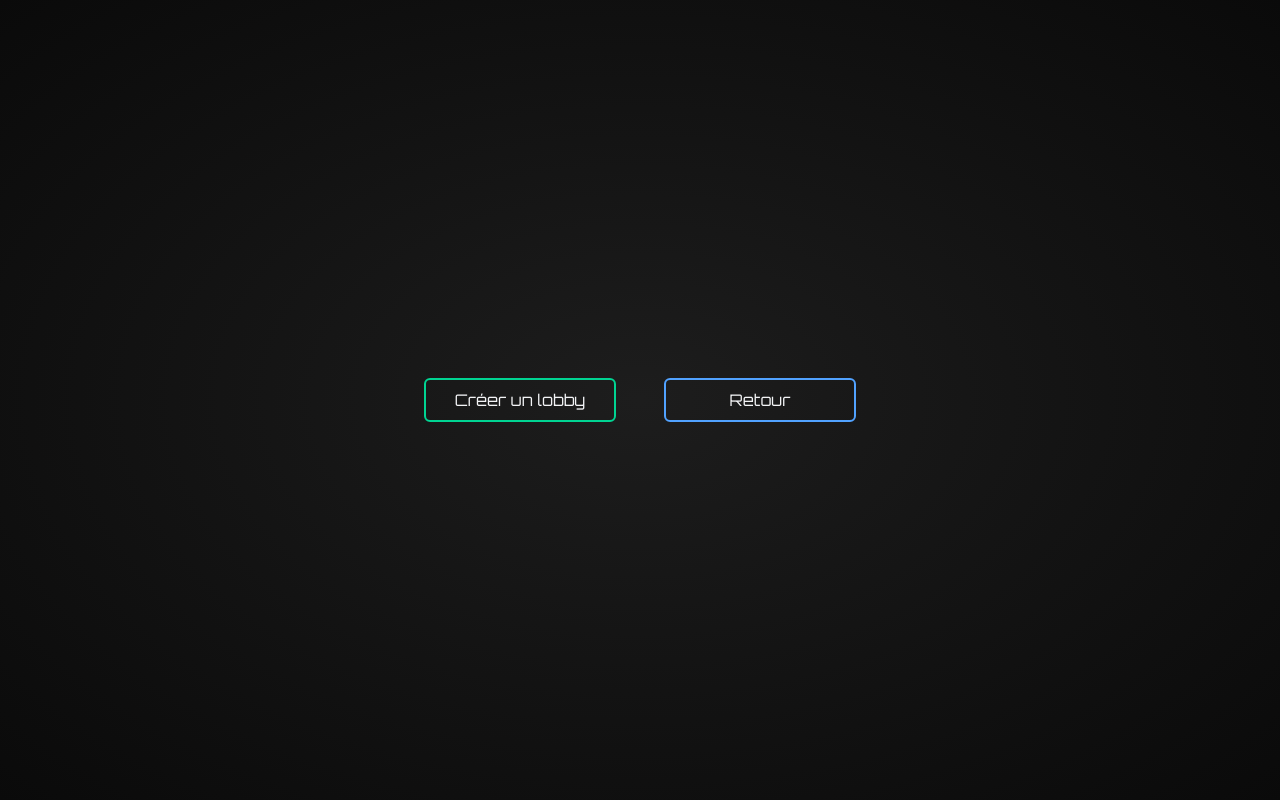
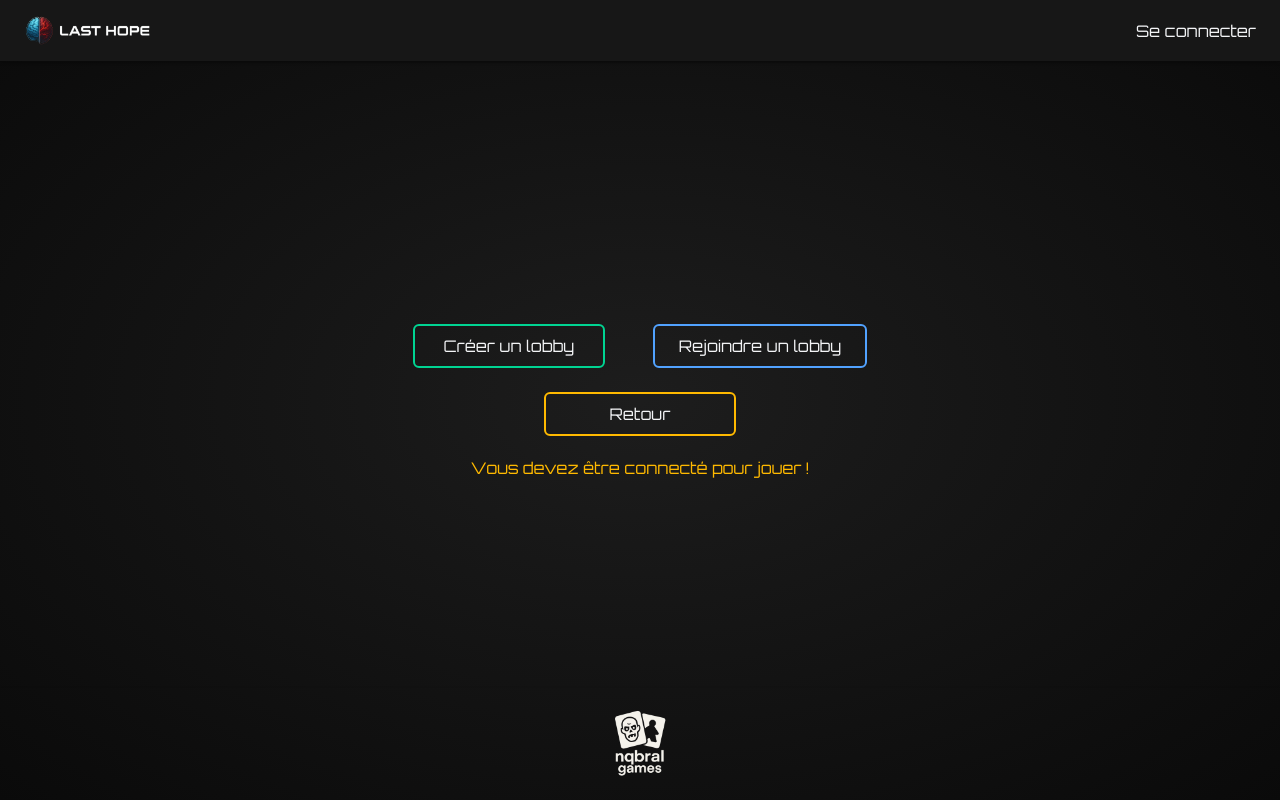
Before and after one commit to Nqbral/last-hope, a Next.js app in the folder workspaces/client/: page /lobby in a window 1280 px wide. Built offline with nearby package versions, Linux system fonts and the light colour scheme; no server answers.

Commit message:
CLIENT - Add tertiary link button + correct link buttons with the new type link

```diff
--- a/workspaces/client/src/app/components/buttons/LinkButton.tsx
+++ b/workspaces/client/src/app/components/buttons/LinkButton.tsx
@@ -1,20 +1,32 @@
 import Link from 'next/link';
+
+export enum TypeLinkButton {
+  primary,
+  secondary,
+  tertiary,
+}
 
 type Props = {
   buttonText: string;
   linkTo: string;
-  primary: boolean;
+  typeButton: TypeLinkButton;
 };
 
-export default function LinkButton({ linkTo, buttonText, primary }: Props) {
+export default function LinkButton({ linkTo, buttonText, typeButton }: Props) {
   return (
     <Link href={linkTo}>
-      {primary ? (
+      {typeButton == TypeLinkButton.primary && (
         <button className="button border-primary hover:border-primary-hover my-1 min-w-48 rounded-md border-2 px-6 py-2 transition-colors">
           {buttonText}
         </button>
-      ) : (
-        <button className="button border-secondary hover:border-secondary-hover my-1 min-w-48 rounded-md border-2 px-6 py-2 transition-colors">
+      )}
+      {typeButton == TypeLinkButton.secondary && (
+        <button className="button border-tertiary hover:border-tertiary-hover my-1 min-w-48 rounded-md border-2 px-6 py-2 transition-colors">
+          {buttonText}
+        </button>
+      )}
+      {typeButton == TypeLinkButton.tertiary && (
+        <button className="button border-tertiary hover:border-tertiary-hover my-1 min-w-48 rounded-md border-2 px-6 py-2 transition-colors">
           {buttonText}
         </button>
       )}
--- a/workspaces/client/src/app/globals.css
+++ b/workspaces/client/src/app/globals.css
@@ -1,4 +1,4 @@
-@import "tailwindcss";
+@import 'tailwindcss';
 
 @theme {
   --color-text: oklch(96.7% 0.003 264.542);
@@ -6,6 +6,8 @@
   --color-primary-hover: oklch(59.6% 0.145 163.225);
   --color-secondary: oklch(70.7% 0.165 254.624);
   --color-secondary-hover: oklch(70.7% 0.165 254.624);
+  --color-tertiary: oklch(82.8% 0.189 84.429);
+  --color-tertiary-hover: oklch(76.9% 0.188 70.08);
   --color-doctor: oklch(76.5% 0.177 163.223);
   --color-doctor-hover: oklch(59.6% 0.145 163.225);
   --color-infected: oklch(63.7% 0.237 25.331);
--- a/workspaces/client/src/app/lobby/page.tsx
+++ b/workspaces/client/src/app/lobby/page.tsx
@@ -1,9 +1,13 @@
 'use client';
 
-import LinkButton from '@components/buttons/LinkButton';
+import LinkButton, { TypeLinkButton } from '@components/buttons/LinkButton';
 import PrimaryButton from '@components/buttons/PrimaryButton';
+import SecondaryButton from '@components/buttons/SecondaryButton';
+import Footer from '@components/footer/Footer';
+import Navbar from '@components/navbar/Navbar';
 import { useAuth } from '@contexts/AuthContext';
 import { useSocket } from '@contexts/SocketContext';
+import LoadingAuth from 'app/layout/LoadingAuth';
 import { CLIENT_EVENTS } from 'app/types/ClientEvents';
 
 export default function Home() {
@@ -20,11 +24,28 @@ export default function Home() {
   };
 
   return (
-    <div className="flex h-full min-h-screen w-full flex-col items-center justify-center gap-4">
-      <div className="flex flex-row gap-12">
-        <PrimaryButton buttonText="Créer un lobby" onClick={createLobby} />
-        <LinkButton buttonText={'Retour'} linkTo={'/'} primary={false} />
+    <LoadingAuth>
+      <Navbar />
+      <div className="flex h-full min-h-screen w-full flex-col items-center justify-center gap-4">
+        <div className="flex flex-row gap-12">
+          <PrimaryButton buttonText="Créer un lobby" onClick={createLobby} />
+          <SecondaryButton
+            buttonText="Rejoindre un lobby"
+            onClick={createLobby}
+          />
+        </div>
+        <LinkButton
+          buttonText={'Retour'}
+          linkTo={'/'}
+          typeButton={TypeLinkButton.tertiary}
+        />
+        {!isLogged && (
+          <p className="text-amber-400">
+            Vous devez être connecté pour jouer !
+          </p>
+        )}
+        <Footer />
       </div>
-    </div>
+    </LoadingAuth>
   );
 }
--- a/workspaces/client/src/app/page.tsx
+++ b/workspaces/client/src/app/page.tsx
@@ -1,4 +1,4 @@
-import LinkButton from '@components/buttons/LinkButton';
+import LinkButton, { TypeLinkButton } from '@components/buttons/LinkButton';
 import Footer from '@components/footer/Footer';
 import Navbar from '@components/navbar/Navbar';
 import LastHopeLogo from '@public/last-hope-logo.png';
@@ -13,8 +13,16 @@ export default function Home() {
       <div className="flex h-full min-h-screen w-full flex-col items-center justify-center gap-6">
         <Image src={LastHopeLogo} alt="last-hope-logo" className="w-64" />
         <div className="flex flex-row gap-12">
-          <LinkButton buttonText={'Jouer'} linkTo={'lobby'} primary={true} />
-          <LinkButton buttonText={'Règles'} linkTo={'rules'} primary={false} />
+          <LinkButton
+            buttonText={'Jouer'}
+            linkTo={'lobby'}
+            typeButton={TypeLinkButton.primary}
+          />
+          <LinkButton
+            buttonText={'Règles'}
+            linkTo={'rules'}
+            typeButton={TypeLinkButton.secondary}
+          />
         </div>
       </div>
       <Footer />
```
